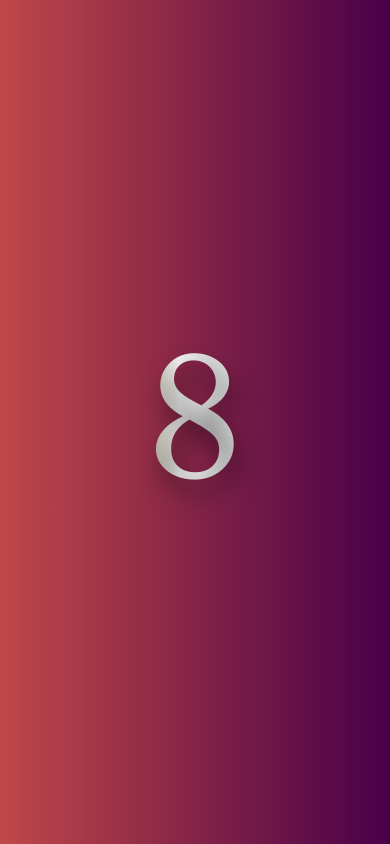
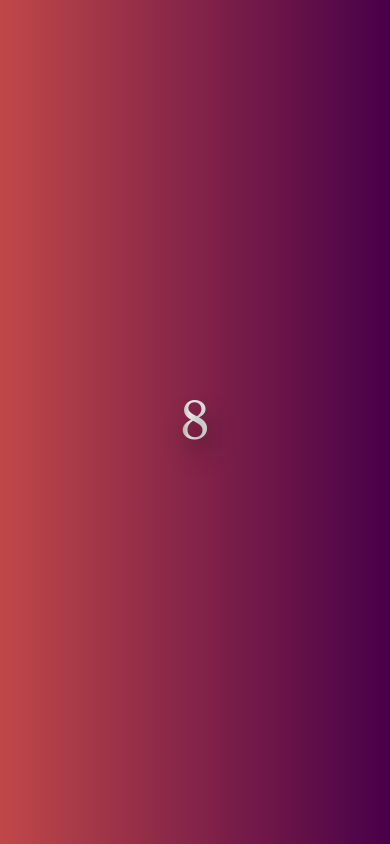
Before and after one commit to dhanno75/Day_17_Callback_hell_task, a plain HTML site: page index.html in a window 390 px wide. Drawn offline with nearby package versions, Linux system fonts and the light colour scheme.

Commit message:
style.css updated

```diff
--- a/style.css
+++ b/style.css
@@ -13,13 +13,12 @@ body {
 }
 
 #num {
-  font-size: 160px;
+  font-size: 150px;
   position: absolute;
   top: 50%;
   left: 50%;
   transform: translate(-50%, -50%);
   text-align: center;
-  transition: all 0.3s;
   background-image: linear-gradient(
     to right,
     #ada996,
@@ -31,3 +30,27 @@ body {
   color: transparent;
   text-shadow: 5px 15px 25px rgba(0, 0, 0, 0.4);
 }
+
+@media only screen and (max-width: 1200px) {
+  #num {
+    font-size: 130px;
+  }
+}
+
+@media only screen and (max-width: 1040px) {
+  #num {
+    font-size: 110px;
+  }
+}
+
+@media only screen and (max-width: 910px) {
+  #num {
+    font-size: 90px;
+  }
+}
+
+@media only screen and (max-width: 735px) {
+  #num {
+    font-size: 50px;
+  }
+}
```
